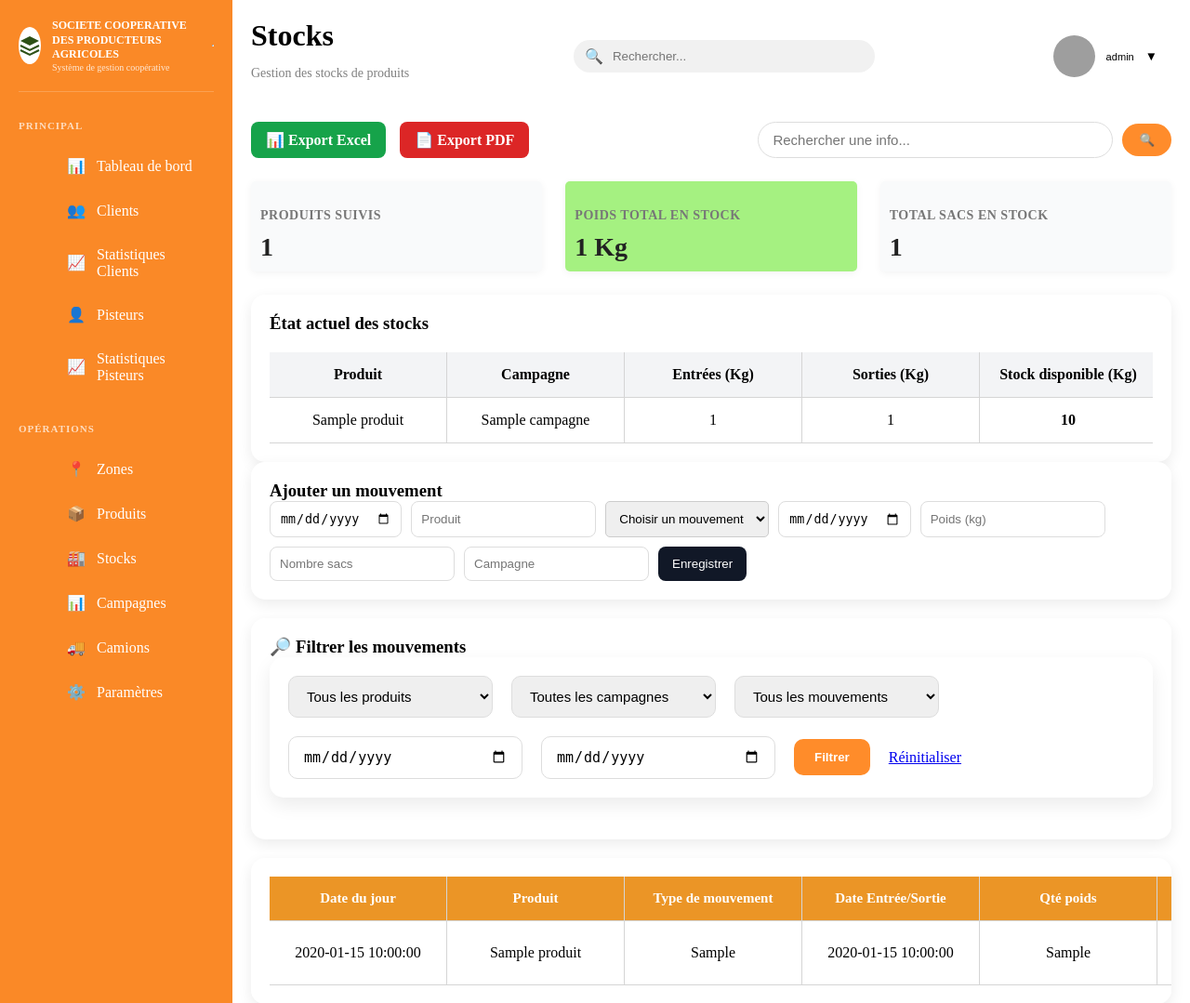
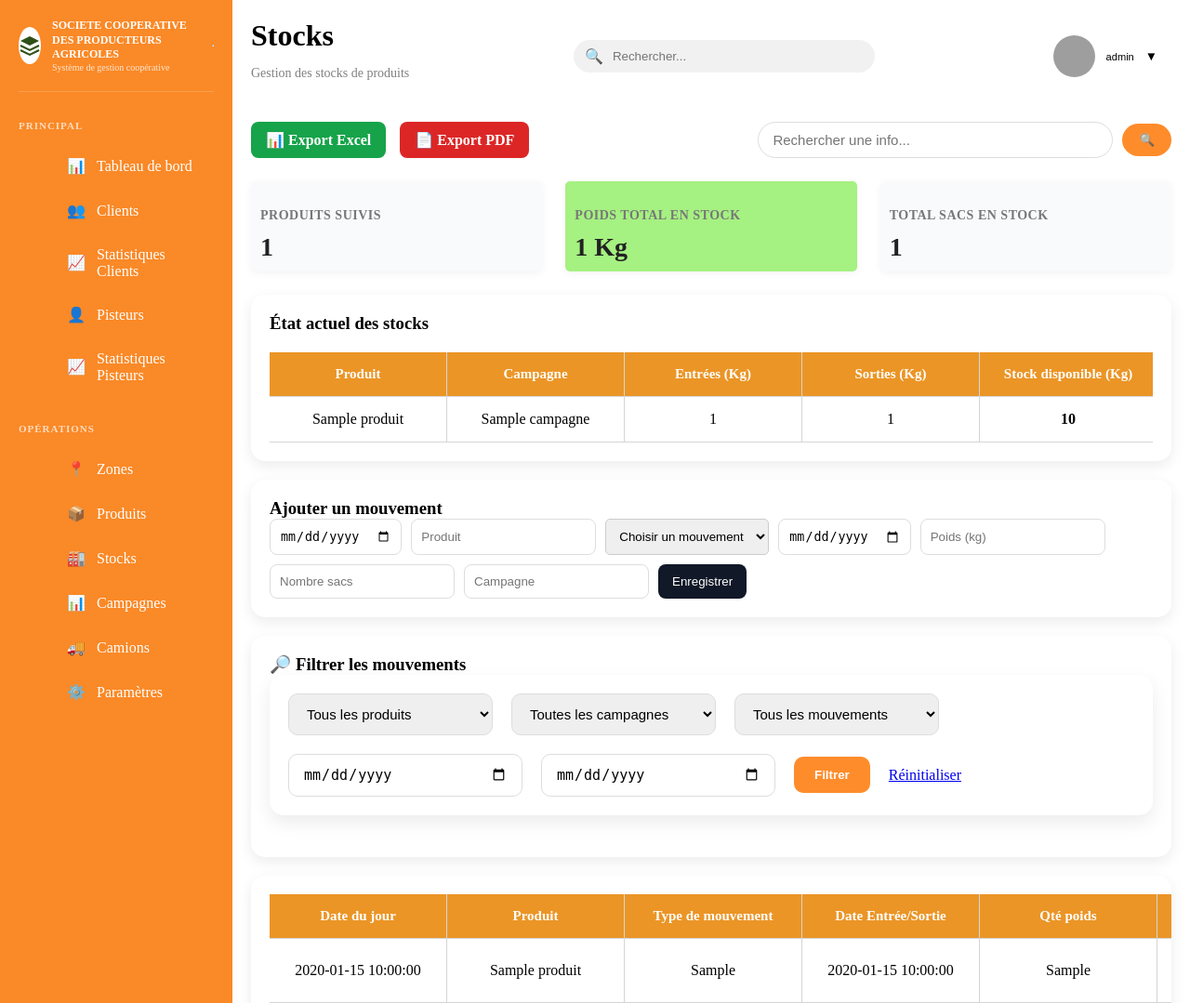
Before and after one commit to Siaka-imt/coopapp, a Flask app: template templates/stocks.html in a window 1280 px wide. Shown: the whole page at 93% size. Run offline with Flask 3, Linux system fonts and the light colour scheme; the template is opened without the code that fills it: most values are stand-ins (such as "Sample title", 1, 10 or a date in 2020); grey boxes are pictures that could not be loaded.

Commit message:
Mise à jour Lilas

```diff
--- a/templates/stocks.html
+++ b/templates/stocks.html
@@ -208,6 +208,7 @@
             </div>
 
         </div>
+        <div class="settings-container">
             <div class="card stock-summary-card">
 
                 <h3>État actuel des stocks</h3>
@@ -217,7 +218,7 @@
                     <table class="table stock-summary-table">
 
                         <thead>
-                        <tr>
+                            <tr class="table-group-header">
                                 <th>Produit</th>
                                 <th>Campagne</th>
                                 <th>Entrées (Kg)</th>
@@ -287,7 +288,7 @@
 
             </div>
 
-        <div class="settings-container">
+
             <!-- FORMULAIRE -->
             <div class="card">
                 <h3>Ajouter un mouvement</h3>
```
Lines whose indentation alone changed are shown as unchanged.
